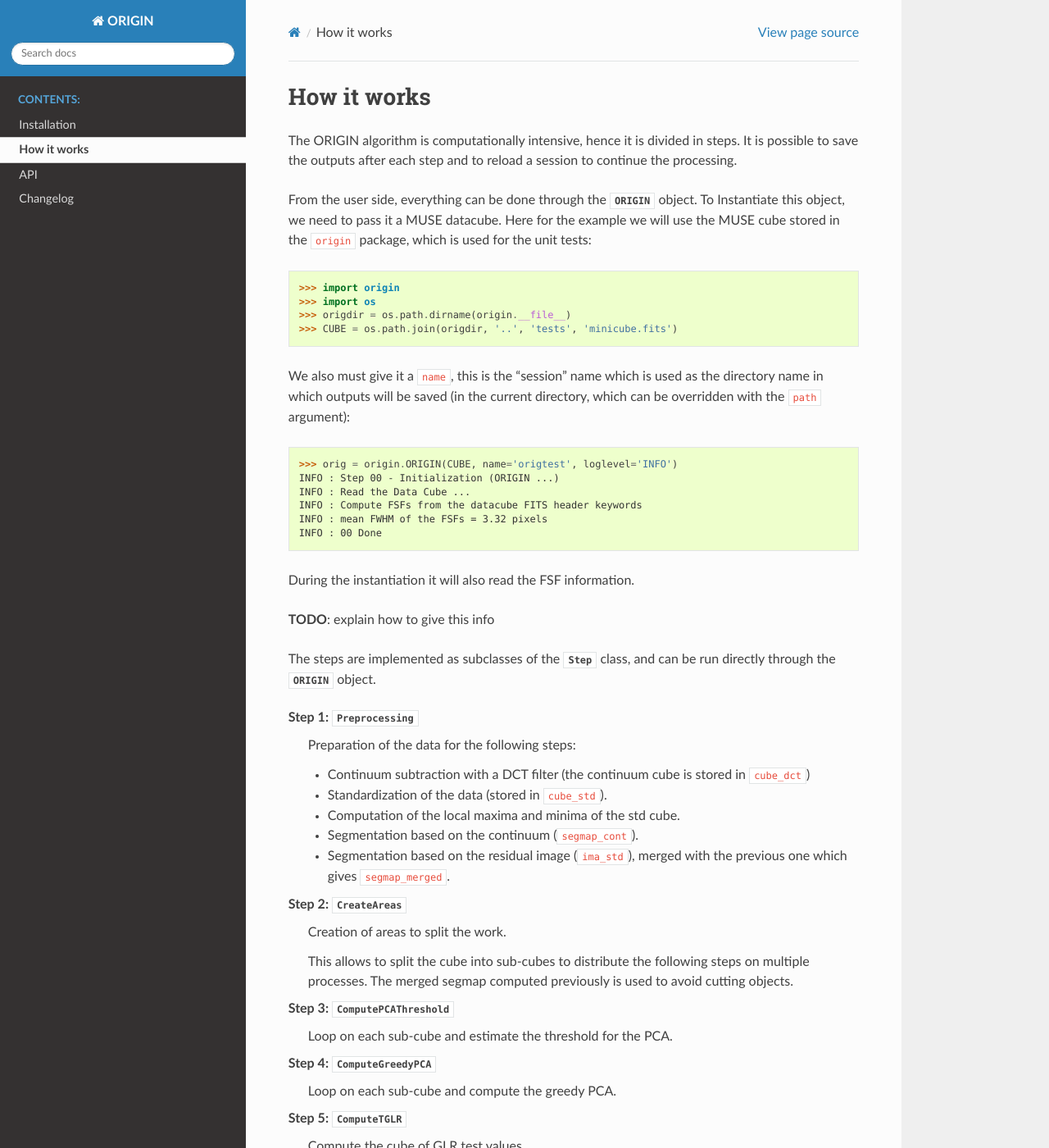
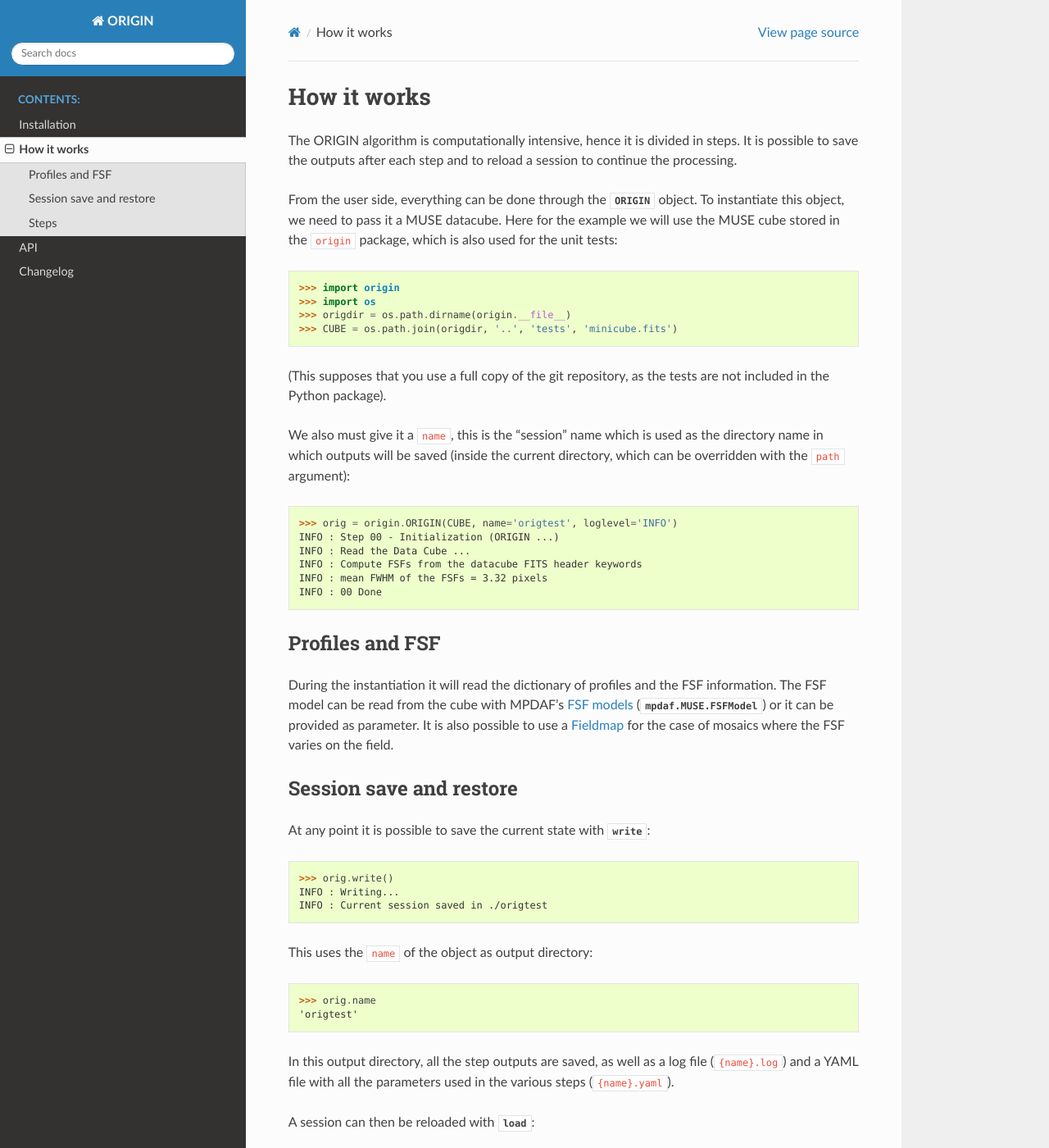
Before and after one commit to musevlt/origin, a Sphinx documentation site: the page built from docs/usage.rst, in a window 1280 px wide and 1400 px high. Shown: the whole window at 82% size. Built offline with Sphinx 7.4.7 and the Read the Docs theme 2.0.0, drawn with Linux system fonts in a browser that asks for light colours; some of the changed text lies outside the part shown.

Commit message:
More docs

```diff
--- a/docs/conf.py
+++ b/docs/conf.py
@@ -119,7 +119,8 @@ intersphinx_mapping = {
     # 'numpy': ('https://docs.scipy.org/doc/numpy/', None),
     # 'scipy': ('https://docs.scipy.org/doc/scipy/reference/', None),
     # 'matplotlib': ('https://matplotlib.org/', None),
-    'astropy': ('http://docs.astropy.org/en/stable/', None),
+    'astropy': ('https://docs.astropy.org/en/stable/', None),
+    'mpdaf': ('https://mpdaf.readthedocs.io/en/stable/', None),
 }
 
 automodsumm_inherited_members = True
--- a/docs/index.rst
+++ b/docs/index.rst
@@ -12,7 +12,7 @@ ORIGIN: detectiOn and extRactIon of Galaxy emIssion liNes
 
 This software was initially developed by Carole Clastres, under the supervision
 of David Mary (Lagrange institute, University of Nice). It was then ported to
-Python by Laure Piqueras (CRAL). From November 2016 to November 2107 the
+Python by Laure Piqueras (CRAL). From November 2016 to November 2017 the
 software was developed by Antony Schutz (CRAL/Lagrange) and Laure. Then it was
 developed by Simon Conseil (CRAL), in parallel with an Octave version by David,
 and with contributions from Yannick Roehlly (CRAL). A lot of testing has been
--- a/docs/usage.rst
+++ b/docs/usage.rst
@@ -6,17 +6,20 @@ steps.  It is possible to save the outputs after each step and to reload
 a session to continue the processing.
 
 From the user side, everything can be done through the `~origin.ORIGIN` object.
-To Instantiate this object, we need to pass it a MUSE datacube. Here for the
+To instantiate this object, we need to pass it a MUSE datacube. Here for the
 example we will use the MUSE cube stored in the ``origin`` package, which is
-used for the unit tests::
+also used for the unit tests::
 
     >>> import origin
     >>> import os
     >>> origdir = os.path.dirname(origin.__file__)
     >>> CUBE = os.path.join(origdir, '..', 'tests', 'minicube.fits')
 
-We also must give it a ``name``, this is the "session" name which is used as
-the directory name in which outputs will be saved (in the current directory,
+(This supposes that you use a full copy of the git repository, as the tests are
+not included in the Python package).
+
+We also must give it a ``name``, this is the "session" name which is used as the
+directory name in which outputs will be saved (inside the current directory,
 which can be overridden with the ``path`` argument)::
 
     >>> orig = origin.ORIGIN(CUBE, name='origtest', loglevel='INFO')
@@ -26,9 +29,51 @@ which can be overridden with the ``path`` argument)::
     INFO : mean FWHM of the FSFs = 3.32 pixels
     INFO : 00 Done
 
-During the instantiation it will also read the FSF information.
+Profiles and FSF
+----------------
 
-**TODO**: explain how to give this info
+During the instantiation it will read the dictionary of profiles and the
+FSF information. The FSF model can be read from the cube with MPDAF's `FSF
+models`_ (`mpdaf.MUSE.FSFModel`) or it can be provided as parameter. It is also
+possible to use a Fieldmap_ for the case of mosaics where the FSF varies on the
+field.
+
+Session save and restore
+------------------------
+
+At any point it is possible to save the current state with
+`~origin.ORIGIN.write`::
+
+    >>> orig.write()
+    INFO : Writing...
+    INFO : Current session saved in ./origtest
+
+This uses the ``name`` of the object as output directory::
+
+    >>> orig.name
+    'origtest'
+
+In this output directory, all the step outputs are saved, as well as a log file
+(``{name}.log``) and a YAML file with all the parameters used in the various
+steps (``{name}.yaml``).
+
+A session can then be reloaded with `~origin.ORIGIN.load`::
+
+    >>> import origin
+    >>> orig = origin.ORIGIN.load('origtest')
+    INFO : Step 00 - Initialization (ORIGIN ...)
+    INFO : Read the Data Cube ...
+    INFO : Compute FSFs from the datacube FITS header keywords
+    INFO : mean FWHM of the FSFs = 3.32 pixels
+    INFO : 00 Done
+
+Another interesting point with the session feature is that saving the current
+state will unload the data from the memory. When running the steps, various data
+objects (cubes, images, tables) are added as attributes to the step classes, and
+saving the session will dump these objects to disk and free the memory.
+
+Steps
+-----
 
 The steps are implemented as subclasses of the `~origin.Step` class, and can be
 run directly through the `~origin.ORIGIN` object.
@@ -95,3 +140,8 @@ Step 10: `~origin.CreateMasks`
 
 Step 11: `~origin.SaveSources`
     Create the source file for each source.
+
+
+
+.. _FSF models: https://mpdaf.readthedocs.io/en/stable/muse.html#muse-fsf-models
+.. _Fieldmap: https://mpdaf.readthedocs.io/en/stable/muse.html#muse-mosaic-field-map
```
Also changed, not shown: 1 other file.
